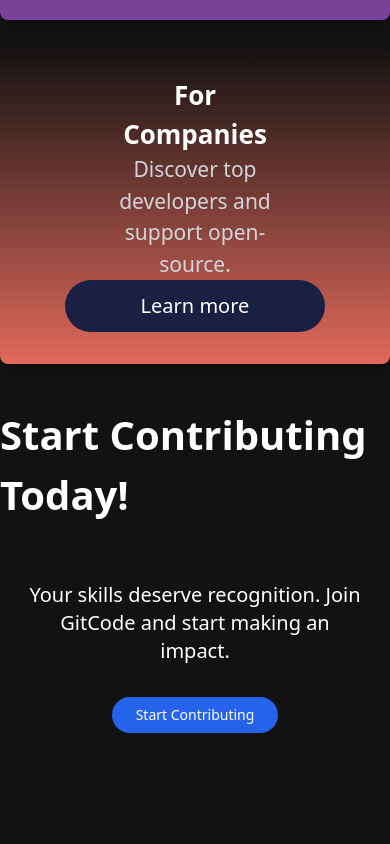
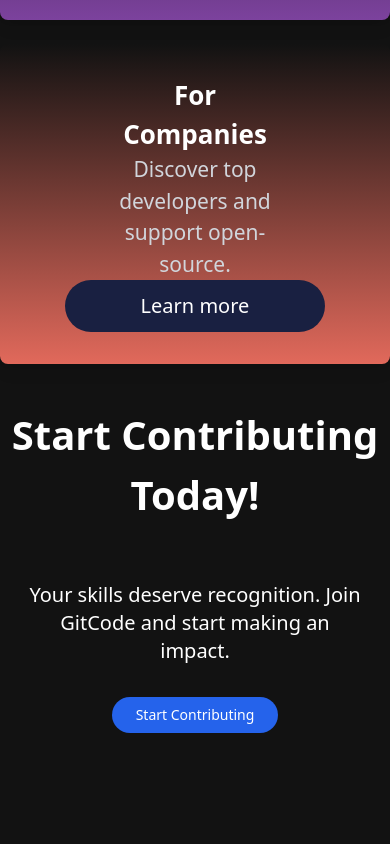
Before and after one commit to AdityaCubicles45/TheGitcode2, a Next.js app: page / in a window 390 px wide. Shown: the part 3980-4824 px from the top of the page. Built offline with nearby package versions, Linux system fonts and the light colour scheme; no server answers; a web font is replaced by a local one.

Commit message:
Update StartToday.tsx major

```diff
--- a/src/app/components/StartToday.tsx
+++ b/src/app/components/StartToday.tsx
@@ -1,8 +1,13 @@
+"use client"
 import React from 'react'
+import { useRouter } from 'next/navigation';
 
 const StartToday = () => {
+
+  const router = useRouter();
+
   return (
-    <div className=' h-screen sm:h-auto lg:h-screen w-full flex flex-col justify-center text-white items-center bg-[#121212]'>
+    <div className=' h-screen sm:h-auto lg:h-screen w-full flex flex-col justify-center text-white text-center items-center bg-[#121212]'>
         <div className=' py-10 font-semibold text-[40px] mb-4'>
             <h1>
             Start Contributing Today!
@@ -13,8 +18,11 @@
         <br />
          impact.
         </p>
+
         <button
         className="mt-8 sm:mt-12 rounded-full text-white hover:text-black font-medium px-6 sm:px-9 py-2 duration-300 hover:bg-white bg-blue-600 text-sm sm:text-base relative z-20"
+        onClick={() => router.push('/')} // Redirects to the landing page
+
         >
         Start Contributing
         </button>
```
